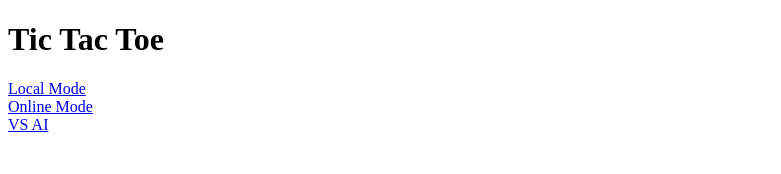
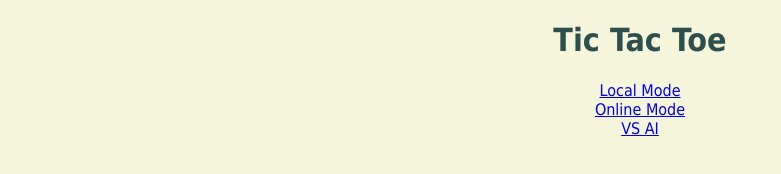
Before and after one commit to NotTheImpasta/TicTacToe, a plain HTML site: page index.html in a window 1280 px wide. Shown: the whole page, without its empty margins (0-781 px from the left). Drawn offline with Linux system fonts and the light colour scheme; the site is published under a folder, as on GitHub Pages, so addresses that start at the root find nothing.

Commit message:
css == pain;

```diff
--- a/index.html
+++ b/index.html
@@ -4,7 +4,7 @@
   <meta charset="UTF-8">
   <meta name="viewport" content="width=device-width, initial-scale=1.0">
   <title>Tic Tac Toe - Home</title>
-  <link rel="stylesheet" href="/css.css">
+  <link rel="stylesheet" href="css.css">
 </head>
 <body>
   <h1>Tic Tac Toe</h1>
```
Also changed, not shown: 404.html (+1 -1 lines), local.html (+1 -1 lines).
